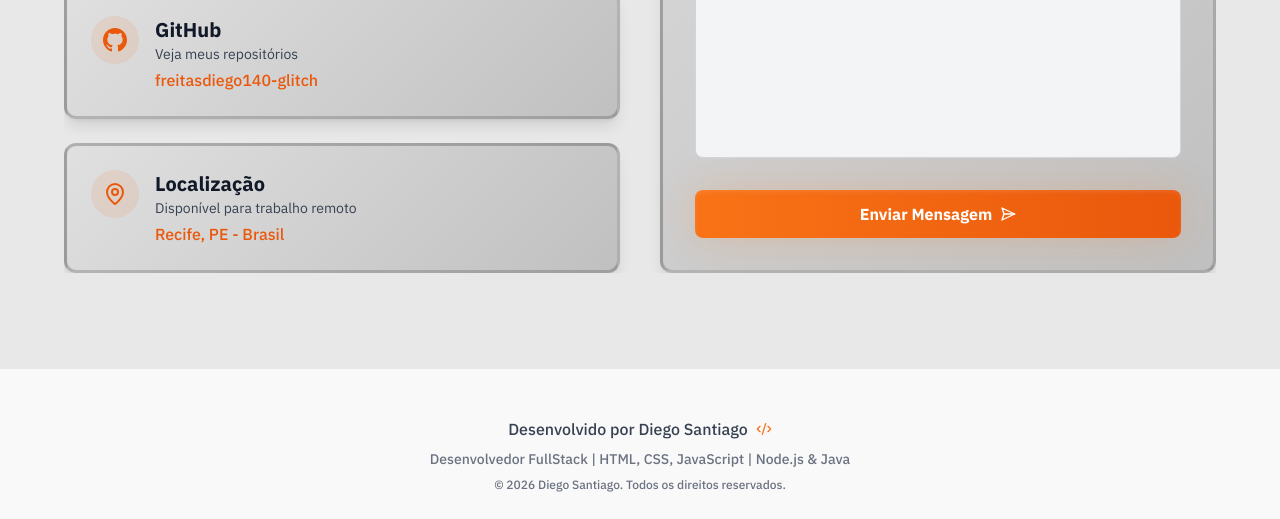
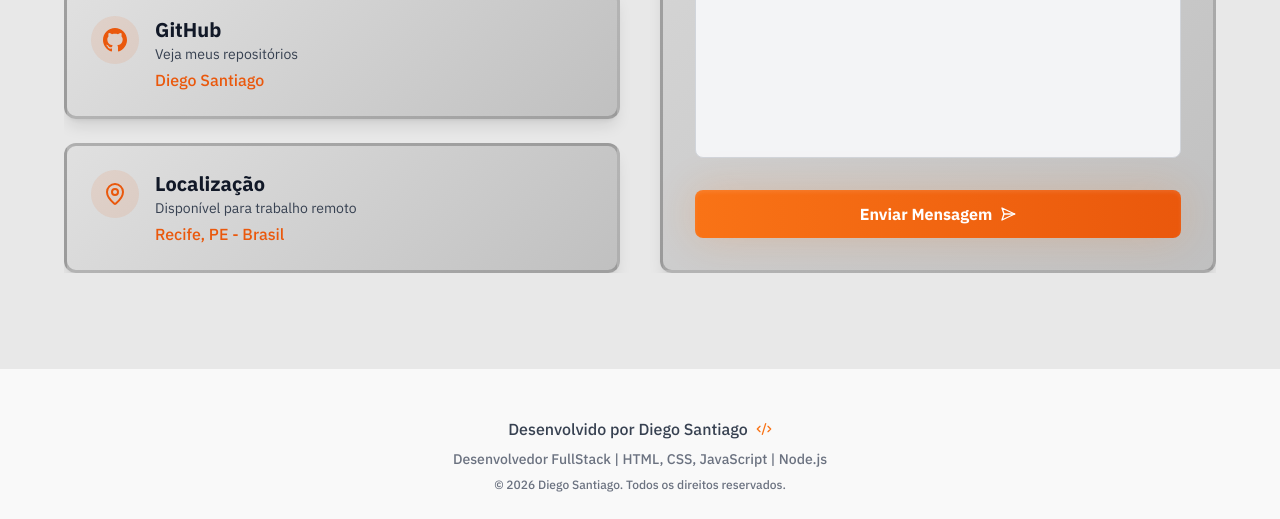
Before and after one commit to DiegoSantiago1/Portifolio, a plain HTML site: page index.html in a window 1280 px wide. Shown: the part 5518-6037 px from the top of the page. Drawn offline with nearby package versions, Linux system fonts and the light colour scheme.

Commit message:
Link GitHub atualizado

```diff
--- a/index.html
+++ b/index.html
@@ -142,7 +142,7 @@
                     <a href="https://www.linkedin.com/in/diego-freitas-santiago" aria-label="LinkedIn" target="_blank" rel="noopener noreferrer" class="inline-flex items-center justify-center h-12 w-12 border border-gray-300 dark:border-gray-700 bg-gray-200 hover:bg-white dark:bg-gray-800 dark:hover:bg-gray-700 transition-all duration-75 hover:scale-105 hover:shadow-lg">
                         <svg xmlns="http://www.w3.org/2000/svg" width="24" height="24" viewBox="0 0 24 24" fill="none" stroke="currentColor" stroke-width="2" stroke-linecap="round" stroke-linejoin="round" class="h-6 w-6"><path d="M16 8a6 6 0 0 1 6 6v7h-4v-7a2 2 0 0 0-2-2 2 2 0 0 0-2 2v7h-4v-7a6 6 0 0 1 6-6z"></path><rect width="4" height="12" x="2" y="9"></rect><circle cx="4" cy="4" r="2"></circle></svg>
                     </a>
-                    <a href="https://github.com/freitasdiego140-glitch" aria-label="GitHub" target="_blank" rel="noopener noreferrer" class="inline-flex items-center justify-center h-12 w-12 border border-gray-300 dark:border-gray-700 bg-gray-200 hover:bg-white dark:bg-gray-800 dark:hover:bg-gray-700 transition-all duration-75 hover:scale-105 hover:shadow-lg">
+                    <a href="https://github.com/DiegoSantiago1" aria-label="GitHub" target="_blank" rel="noopener noreferrer" class="inline-flex items-center justify-center h-12 w-12 border border-gray-300 dark:border-gray-700 bg-gray-200 hover:bg-white dark:bg-gray-800 dark:hover:bg-gray-700 transition-all duration-75 hover:scale-105 hover:shadow-lg">
                         <svg class="h-6 w-6" viewBox="0 0 24 24" fill="currentColor"><path d="M12 0c-6.626 0-12 5.373-12 12 0 5.302 3.438 9.8 8.207 11.387.599.111.793-.261.793-.577v-2.234c-3.338.726-4.033-1.416-4.033-1.416-.546-1.387-1.333-1.756-1.333-1.756-1.089-.745.083-.729.083-.729 1.205.084 1.839 1.237 1.839 1.237 1.07 1.834 2.807 1.304 3.492.997.107-.775.418-1.305.762-1.604-2.665-.305-5.467-1.334-5.467-5.931 0-1.311.469-2.381 1.236-3.221-.124-.303-.535-1.524.117-3.176 0 0 1.008-.322 3.301 1.23.957-.266 1.983-.399 3.003-.404 1.02.005 2.047.138 3.006.404 2.291-1.552 3.297-1.23 3.297-1.23.653 1.653.242 2.874.118 3.176.77.84 1.235 1.911 1.235 3.221 0 4.609-2.807 5.624-5.479 5.921.43.372.823 1.102.823 2.222v3.293c0 .319.192.694.801.576 4.765-1.589 8.199-6.086 8.199-11.386 0-6.627-5.373-12-12-12z"></path></svg>
                     </a>
                     <a href="https://wa.link/5xhkks" aria-label="WhatsApp" target="_blank" rel="noopener noreferrer" class="inline-flex items-center justify-center h-12 w-12 border border-gray-300 dark:border-gray-700 bg-gray-200 hover:bg-white dark:bg-gray-800 dark:hover:bg-gray-700 transition-all duration-75 hover:scale-105 hover:shadow-lg">
@@ -628,9 +628,9 @@
                             <div class="p-3 rounded-full bg-orange-600/10 dark:bg-orange-400/20 flex-shrink-0"><svg class="h-5 w-5 md:h-6 md:w-6 text-orange-600 dark:text-orange-400" xmlns="http://www.w3.org/2000/svg" viewBox="0 0 24 24" fill="none" stroke="currentColor" stroke-width="2" stroke-linecap="round" stroke-linejoin="round"><path d="M7.9 20A9 9 0 1 0 4 16.1L2 22Z"></path></svg></div>
                             <div><h4 class="text-lg md:text-xl font-semibold text-gray-900 dark:text-white">WhatsApp</h4><p class="text-xs md:text-sm text-gray-700 dark:text-gray-400 mb-1">Mande uma mensagem direta</p><span class="text-sm md:text-base font-medium text-orange-600 dark:text-orange-400">(81) 9.9851-5431</span></div>
                         </a>
-                        <a href="https://github.com/freitasdiego140-glitch" target="_blank" rel="noopener noreferrer" class="skill-card p-5 md:p-6 flex items-start gap-4 transition-all duration-300 transform hover:scale-[1.03]">
+                        <a href="https://github.com/DiegoSantiago1" target="_blank" rel="noopener noreferrer" class="skill-card p-5 md:p-6 flex items-start gap-4 transition-all duration-300 transform hover:scale-[1.03]">
                             <div class="p-3 rounded-full bg-orange-600/10 dark:bg-orange-400/20 flex-shrink-0"><svg class="h-5 w-5 md:h-6 md:w-6 text-orange-600 dark:text-orange-400" viewBox="0 0 24 24" fill="currentColor"><path d="M12 0c-6.626 0-12 5.373-12 12 0 5.302 3.438 9.8 8.207 11.387.599.111.793-.261.793-.577v-2.234c-3.338.726-4.033-1.416-4.033-1.416-.546-1.387-1.333-1.756-1.333-1.756-1.089-.745.083-.729.083-.729 1.205.084 1.839 1.237 1.839 1.237 1.07 1.834 2.807 1.304 3.492.997.107-.775.418-1.305.762-1.604-2.665-.305-5.467-1.334-5.467-5.931 0-1.311.469-2.381 1.236-3.221-.124-.303-.535-1.524.117-3.176 0 0 1.008-.322 3.301 1.23.957-.266 1.983-.399 3.003-.404 1.02.005 2.047.138 3.006.404 2.291-1.552 3.297-1.23 3.297-1.23.653 1.653.242 2.874.118 3.176.77.84 1.235 1.911 1.235 3.221 0 4.609-2.807 5.624-5.479 5.921.43.372.823 1.102.823 2.222v3.293c0 .319.192.694.801.576 4.765-1.589 8.199-6.086 8.199-11.386 0-6.627-5.373-12-12-12z"></path></svg></div>
-                            <div><h4 class="text-lg md:text-xl font-semibold text-gray-900 dark:text-white">GitHub</h4><p class="text-xs md:text-sm text-gray-700 dark:text-gray-400 mb-1">Veja meus repositórios</p><span class="text-sm md:text-base font-medium text-orange-600 dark:text-orange-400">freitasdiego140-glitch</span></div>
+                            <div><h4 class="text-lg md:text-xl font-semibold text-gray-900 dark:text-white">GitHub</h4><p class="text-xs md:text-sm text-gray-700 dark:text-gray-400 mb-1">Veja meus repositórios</p><span class="text-sm md:text-base font-medium text-orange-600 dark:text-orange-400">Diego Santiago</span></div>
                         </a>
                         <div class="skill-card p-5 md:p-6 flex items-start gap-4 transition-all duration-300 transform hover:scale-[1.03]">
                             <div class="p-3 rounded-full bg-orange-600/10 dark:bg-orange-400/20 flex-shrink-0"><svg class="h-5 w-5 md:h-6 md:w-6 text-orange-600 dark:text-orange-400" xmlns="http://www.w3.org/2000/svg" viewBox="0 0 24 24" fill="none" stroke="currentColor" stroke-width="2" stroke-linecap="round" stroke-linejoin="round"><path d="M20 10c0 4.993-5.539 10.193-7.399 11.799a1 1 0 0 1-1.202 0C9.539 20.193 4 14.993 4 10a8 8 0 0 1 16 0"></path><circle cx="12" cy="10" r="3"></circle></svg></div>
@@ -661,7 +661,7 @@
                         <span>Desenvolvido por Diego Santiago</span>
                         <svg xmlns="http://www.w3.org/2000/svg" width="20" height="20" viewBox="0 0 24 24" fill="none" stroke="currentColor" stroke-width="2" stroke-linecap="round" stroke-linejoin="round" class="h-4 w-4 text-orange-500"><path d="m18 16 4-4-4-4"></path><path d="m6 8-4 4 4 4"></path><path d="m14.5 4-5 16"></path></svg>
                     </div>
-                    <p class="text-sm text-gray-500 dark:text-gray-500 mt-0">Desenvolvedor FullStack | HTML, CSS, JavaScript | Node.js & Java</p>
+                    <p class="text-sm text-gray-500 dark:text-gray-500 mt-0">Desenvolvedor FullStack | HTML, CSS, JavaScript | Node.js </p>
                     <p class="text-xs text-gray-500 dark:text-gray-600">&copy; 2026 Diego Santiago. Todos os direitos reservados.</p>
                 </div>
             </div>
```
